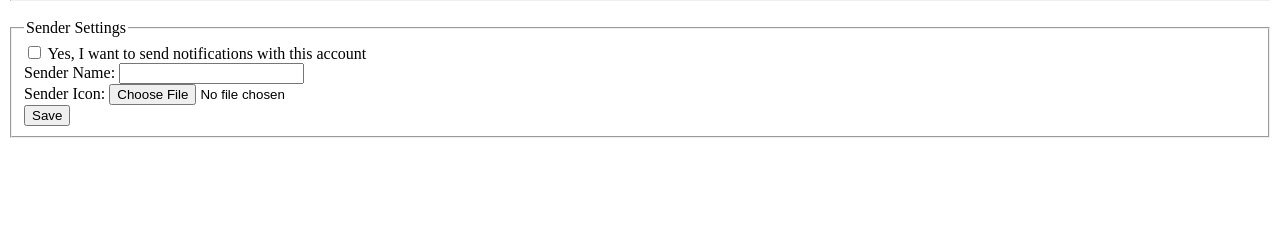
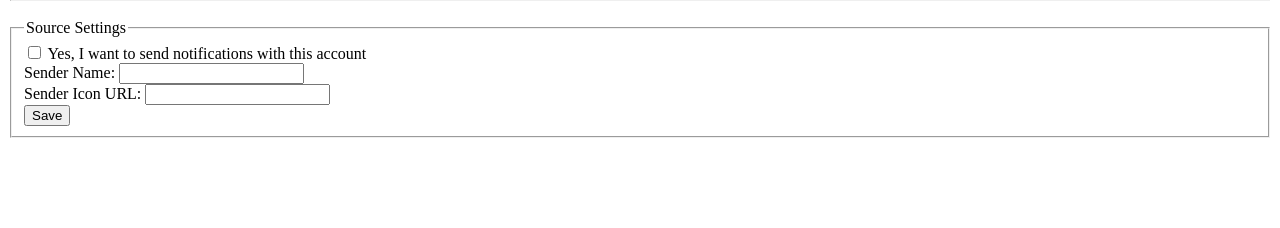
Before and after one commit to progrium/notify-io, a Python web app: template www/templates/dashboard_settings.html in a window 1280 px wide. Shown: the part 243-471 px from the top of the page. Run offline with Jinja, Linux system fonts and the light colour scheme; the template is opened without the code that fills it, so the values that code supplies are empty.

Commit message:
you can now save source settings

```diff
--- a/www/templates/dashboard_settings.html
+++ b/www/templates/dashboard_settings.html
@@ -6,12 +6,13 @@ Email hash: {{ account.hash }} <br />
 API key: {{ account.api_key }}
 </fieldset>
 <br />
+<form method="post">
 <fieldset>
-  <legend>Sender Settings</legend>
-  <input type="checkbox" /> Yes, I want to send notifications with this account<br />
-  Sender Name: <input type="text" name="name" /><br />
-  Sender Icon: <input type="file" name="file" /><br />
-  <input type="button" value="Save" />
+  <legend>Source Settings</legend>
+  <input type="checkbox" value="true" name="source_enabled" {% if account.source_enabled %}checked="checked"{% endif %}/> Yes, I want to send notifications with this account<br />
+  Sender Name: <input type="text" name="source_name" {% if account.source_name %}value="{{account.source_name}}" {% endif %}/><br />
+  Sender Icon URL: <input type="text" name="source_icon" {% if account.source_icon %}value="{{account.source_icon}}" {% endif %}/><br />
+  <input type="submit" value="Save" />
 </fieldset>
-
+</form>
 {% endblock %}
```
Also changed, not shown: www/dashboard.py (+12 -0 lines).
